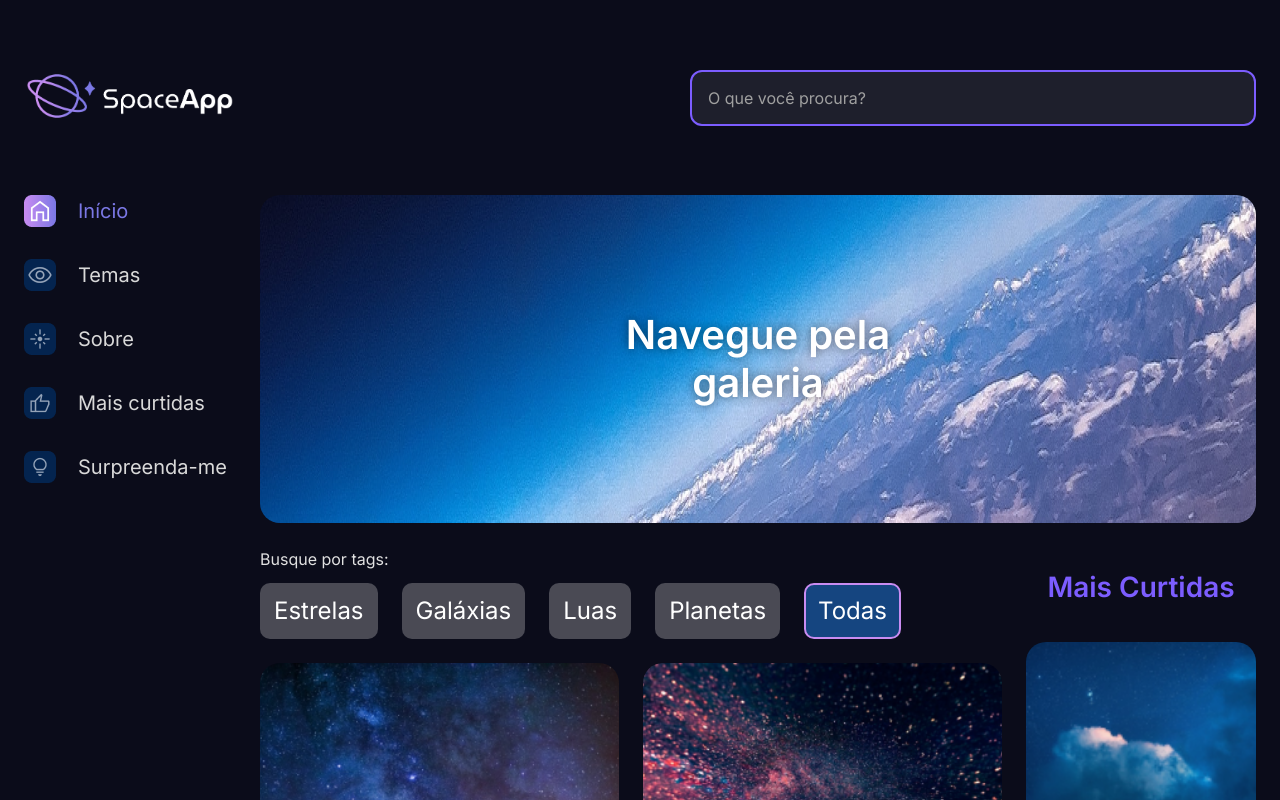
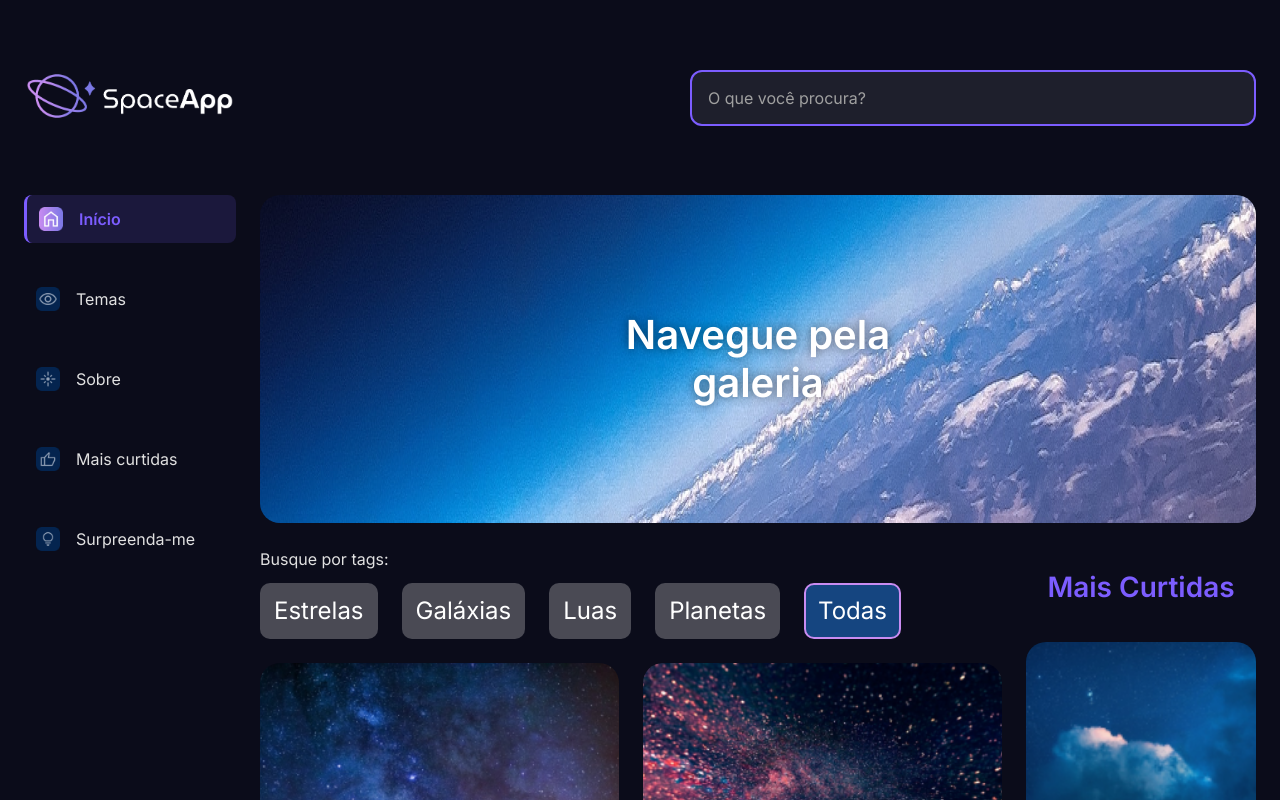
Before and after one commit to Usales/Space-app, a React (Vite) app: page / in a window 1280 px wide. Shown: the top 800 px of the page. Built offline with nearby package versions, Linux system fonts and the light colour scheme.

Commit message:
feat: melhorar barra lateral com Ã­cones maiores, hover e tooltips

```diff
--- a/src/Componentes/BarraLateral/ItemNavegacao/Index.jsx
+++ b/src/Componentes/BarraLateral/ItemNavegacao/Index.jsx
@@ -3,30 +3,64 @@ import styled from "styled-components"
 const Item = styled.li`
     display: flex;
     align-items: center;
-    gap: 22px;
-    font-size: 20px;
+    gap: 16px;
+    font-size: 16px;
+    font-weight: ${props => props.$ativo ? '600' : '400'};
     line-height: 24px;
-    color: ${props => props.$ativo ? '#7B78E5' : '#D9D9D9'};
-    font-family: ${props => props.$ativo ? 'GandhiSansBold' : 'GandhiSansRegular'};
+    color: ${props => props.$ativo ? '#7C5DFF' : '#E1E1E1'};
+    padding: 12px;
+    border-radius: 8px;
+    transition: all 0.2s ease;
+    position: relative;
+    cursor: pointer;
 
     img {
         flex-shrink: 0;
+        width: 24px;
+        height: 24px;
+        transition: transform 0.2s ease, filter 0.2s ease;
     }
 
+    &:hover {
+        background: rgba(124,93,255,0.1);
+        color: #7C5DFF;
+
+        img {
+            transform: scale(1.1);
+            filter: drop-shadow(0 0 8px rgba(124,93,255,0.6));
+        }
+    }
+
+    ${props => props.$ativo && `
+        background: rgba(124,93,255,0.15);
+        border-left: 3px solid #7C5DFF;
+    `}
+
     @media (max-width: 1024px) {
-        gap: 18px;
-        font-size: 19px;
+        gap: 14px;
+        font-size: 15px;
+        padding: 10px;
+
+        img {
+            width: 22px;
+            height: 22px;
+        }
     }
 
     @media (max-width: 768px) {
-        font-size: 16px;
+        font-size: 14px;
         gap: 12px;
         padding: 8px 12px;
         white-space: nowrap;
+
+        img {
+            width: 20px;
+            height: 20px;
+        }
     }
 
     @media (max-width: 480px) {
-        font-size: 14px;
+        font-size: 13px;
         gap: 10px;
         padding: 8px 10px;
 
@@ -34,16 +68,11 @@ const Item = styled.li`
             display: none;
         }
     }
-
-    @media (max-width: 320px) {
-        padding: 6px 8px;
-        gap: 8px;
-    }
 `
 
 const ItemNavegacao = ({ children, iconeAtivo, iconeInativo, ativo = false }) => {
     return (
-        <Item $ativo={ativo}>
+        <Item $ativo={ativo} title={children}>
             <img src={ativo ? iconeAtivo : iconeInativo} alt="" />
             <span>{children}</span>
         </Item>
```
